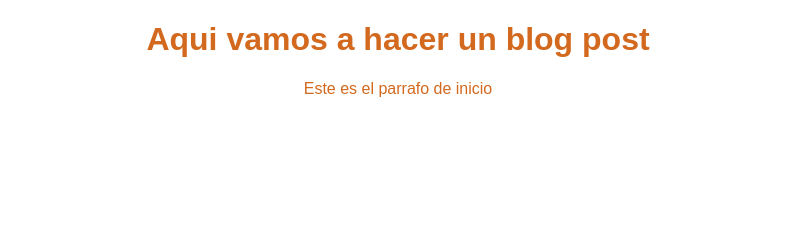
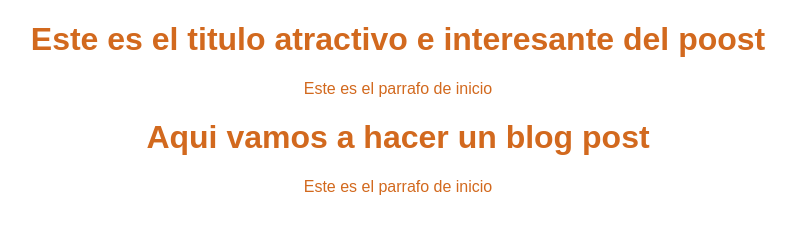
Before and after one commit to Luis-Sandoval-Vilcapoma/MiBLog, a plain HTML site: page index.html in a window 1280 px wide. Shown: the whole page, without its empty margins (242-1038 px from the left). Drawn offline with Linux system fonts and the light colour scheme.

Commit message:
Adicion de un div y estilos

```diff
--- a/index.html
+++ b/index.html
@@ -8,6 +8,12 @@
     <title>Document</title>
 </head>
 <body>
+    <div id="container">
+        <div id="post">
+            <h1>Este es el titulo atractivo e interesante del poost </h1>
+            <p>Este es el parrafo de inicio</p>
+        </div>
+    </div>
     <h1>Aqui vamos a hacer un blog post</h1>
     <p>Este es el parrafo de inicio</p>
 </body>
```
